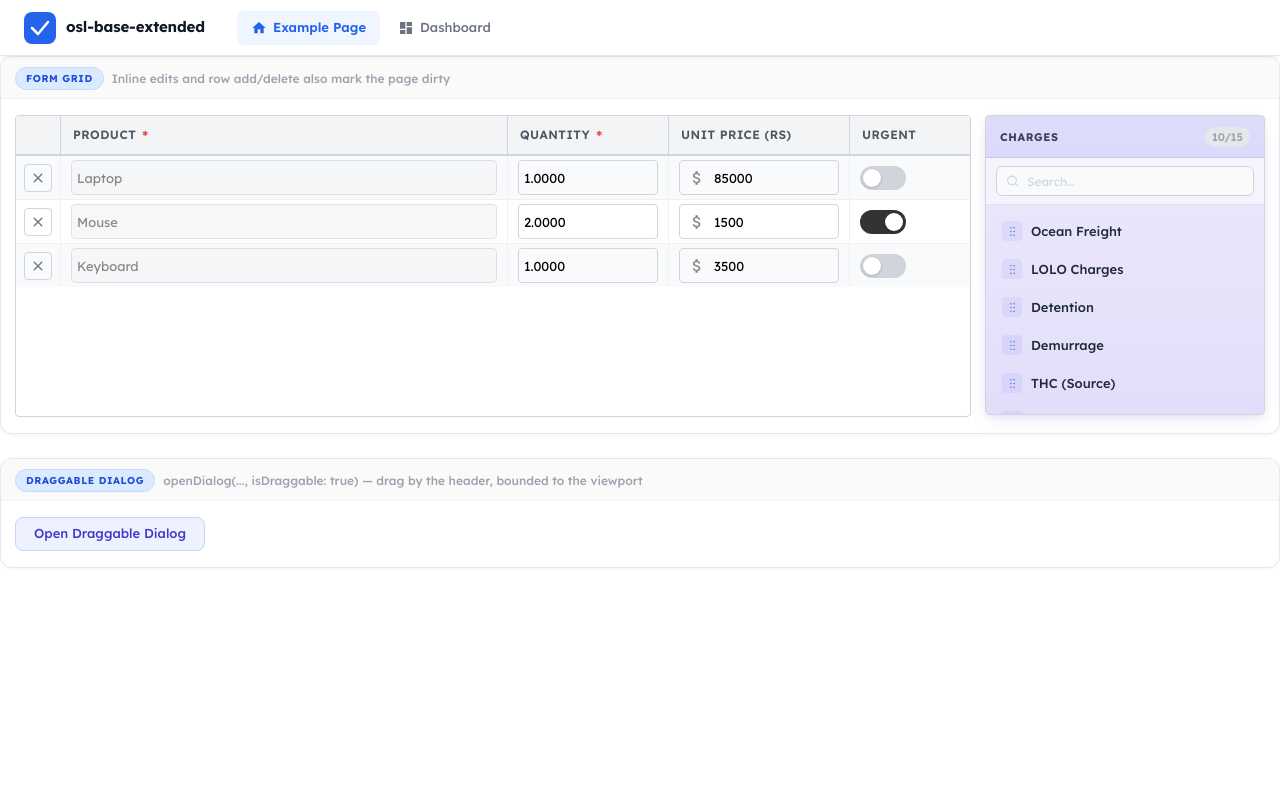
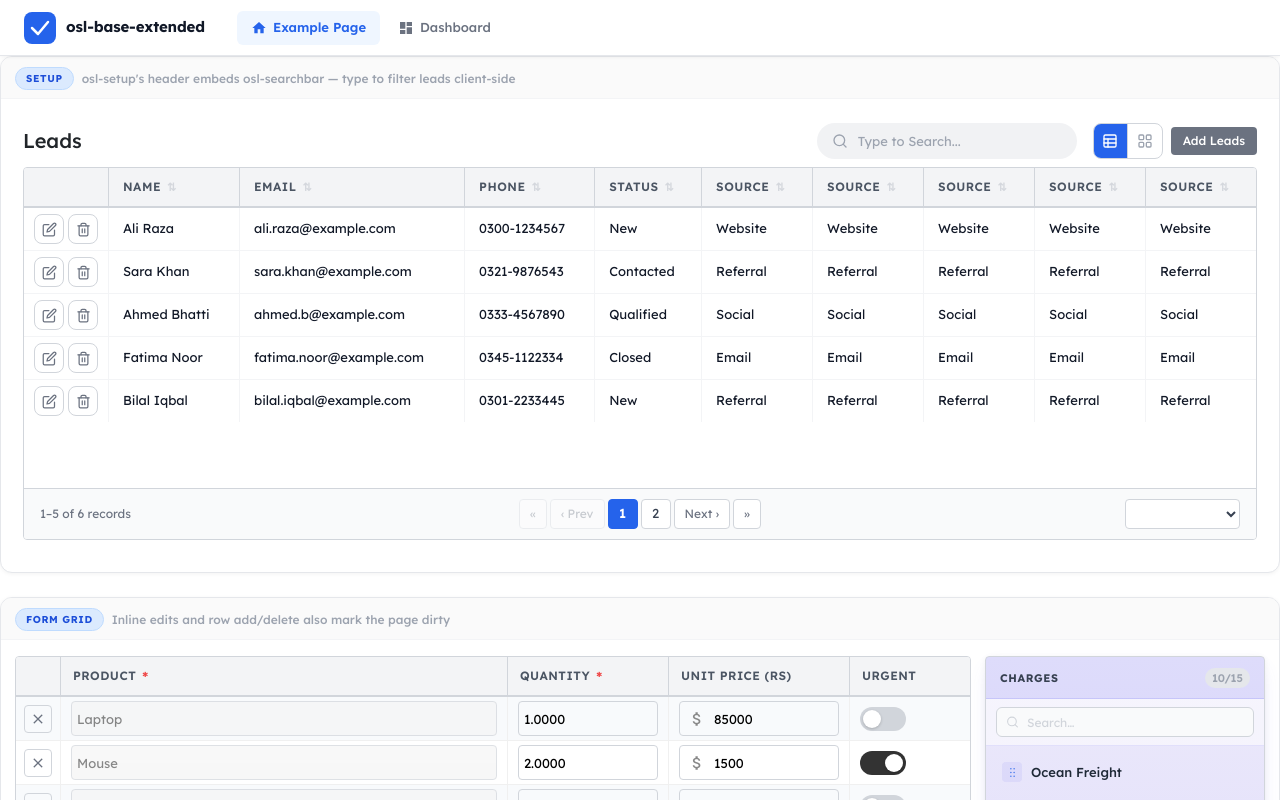
Before and after one commit to bilalraza052/base-extended, an Angular app: page / in a window 1280 px wide. Shown: the top 800 px of the page. Built offline with nearby package versions, Linux system fonts and the light colour scheme.

Commit message:
feat(example): add setup + searchbar demo for leads management

```diff
--- a/src/app/testenv/example/example.html
+++ b/src/app/testenv/example/example.html
@@ -1,4 +1,26 @@
 
+
+  <!-- ── Setup (Searchbar demo) ───────────────────────────────────── -->
+  <div class="ex-card mb-4">
+    <div class="ex-card__head">
+      <span class="ex-badge ex-badge--blue">Setup</span>
+      <span class="ex-card__desc">osl-setup's header embeds osl-searchbar — type to filter leads client-side</span>
+    </div>
+    <div class="ex-card__body">
+      <osl-setup
+        title="Leads"
+        [columns]="columns"
+        [datasource]="filteredLeads"
+        [formElements]="leadsFormElements"
+        [pageSize]="5"
+        tableHeight="320px"
+        (onSearch)="onSearchLeads($event)"
+        (onEdit)="onEdit($event)"
+        (onDelete)="onDeleteLead($event)"
+        [onSave]="onSaveLead"
+      ></osl-setup>
+    </div>
+  </div>
 
   <!-- ── Form Grid ─────────────────────────────────────────────── -->
   <div class="ex-card mb-4">
--- a/src/app/testenv/example/example.ts
+++ b/src/app/testenv/example/example.ts
@@ -143,6 +143,12 @@ export class Example extends baseComponent {
   // ─────────────────────────────────────────────────────────────────────────
 
   leads: any[] = [
+    { id: 1, name: 'Ali Raza', email: 'ali.raza@example.com', phone: '0300-1234567', status: 1, source: 'website' },
+    { id: 2, name: 'Sara Khan', email: 'sara.khan@example.com', phone: '0321-9876543', status: 2, source: 'referral' },
+    { id: 3, name: 'Ahmed Bhatti', email: 'ahmed.b@example.com', phone: '0333-4567890', status: 3, source: 'social' },
+    { id: 4, name: 'Fatima Noor', email: 'fatima.noor@example.com', phone: '0345-1122334', status: 4, source: 'email' },
+    { id: 5, name: 'Bilal Iqbal', email: 'bilal.iqbal@example.com', phone: '0301-2233445', status: 1, source: 'referral' },
+    { id: 6, name: 'Mariam Sheikh', email: 'mariam.sheikh@example.com', phone: '0312-5566778', status: 2, source: 'website' },
 
 
 
@@ -211,6 +217,20 @@ export class Example extends baseComponent {
     { label: 'Contacted', value: 2 },
     { label: 'Qualified', value: 3 },
     { label: 'Closed', value: 4 },
+  ];
+
+  leadsFormElements: elements[] = [
+    { columns: 6, elementType: 'textbox', key: 'name', label: 'Name', required: true },
+    { columns: 6, elementType: 'textbox', key: 'email', label: 'Email', inputType: 'email' },
+    { columns: 6, elementType: 'textbox', key: 'phone', label: 'Phone' },
+    {
+      columns: 6, elementType: 'select', key: 'status', label: 'Status',
+      datasource: this.statusOptions, displayField: 'label', valueField: 'value',
+    },
+    {
+      columns: 12, elementType: 'select', key: 'source', label: 'Source',
+      datasource: this.sourceOptions, displayField: 'label', valueField: 'value',
+    },
   ];
 
   formElements: elements[] = [];
@@ -460,9 +480,29 @@ export class Example extends baseComponent {
     this.leads = this.leads.filter(l => l !== row);
   }
 
+  leadsSearchTerm = '';
+  get filteredLeads(): any[] {
+    const q = this.leadsSearchTerm.trim().toLowerCase();
+    if (!q) return this.leads;
+    return this.leads.filter(l =>
+      l.name.toLowerCase().includes(q) ||
+      l.email.toLowerCase().includes(q) ||
+      l.phone.toLowerCase().includes(q)
+    );
+  }
+
   onSearchLeads(value: string) {
-    console.log('search', value);
-  }
+    this.leadsSearchTerm = value || '';
+  }
+
+  onSaveLead = (event: OslSetupSaveEvent): boolean => {
+    if (event.mode === 'add') {
+      this.leads = [...this.leads, { id: Date.now(), ...event.model }];
+    } else {
+      this.leads = this.leads.map(l => l.id === event.model.id ? { ...l, ...event.model } : l);
+    }
+    return true;
+  };
 
   onSearch() {
 
```
